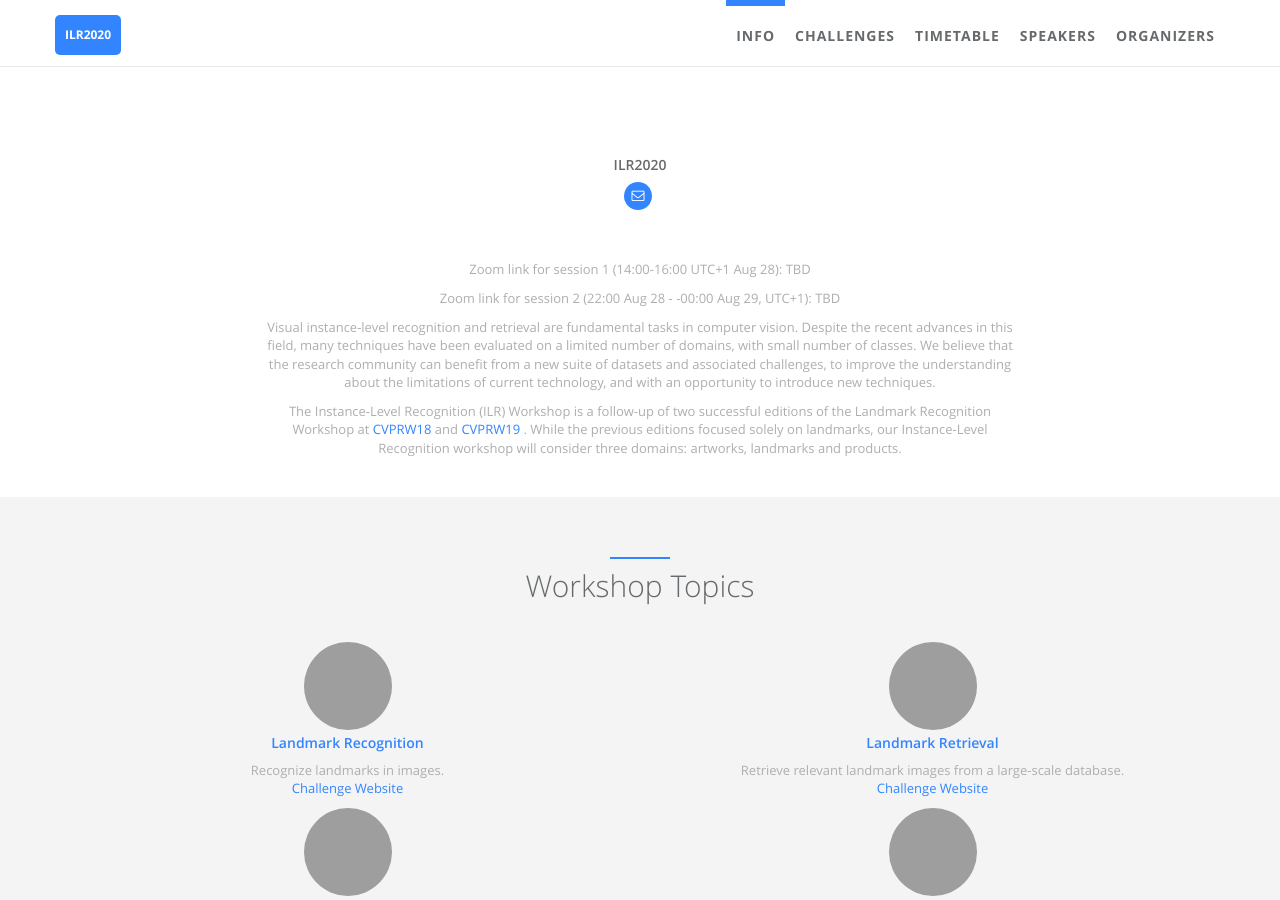
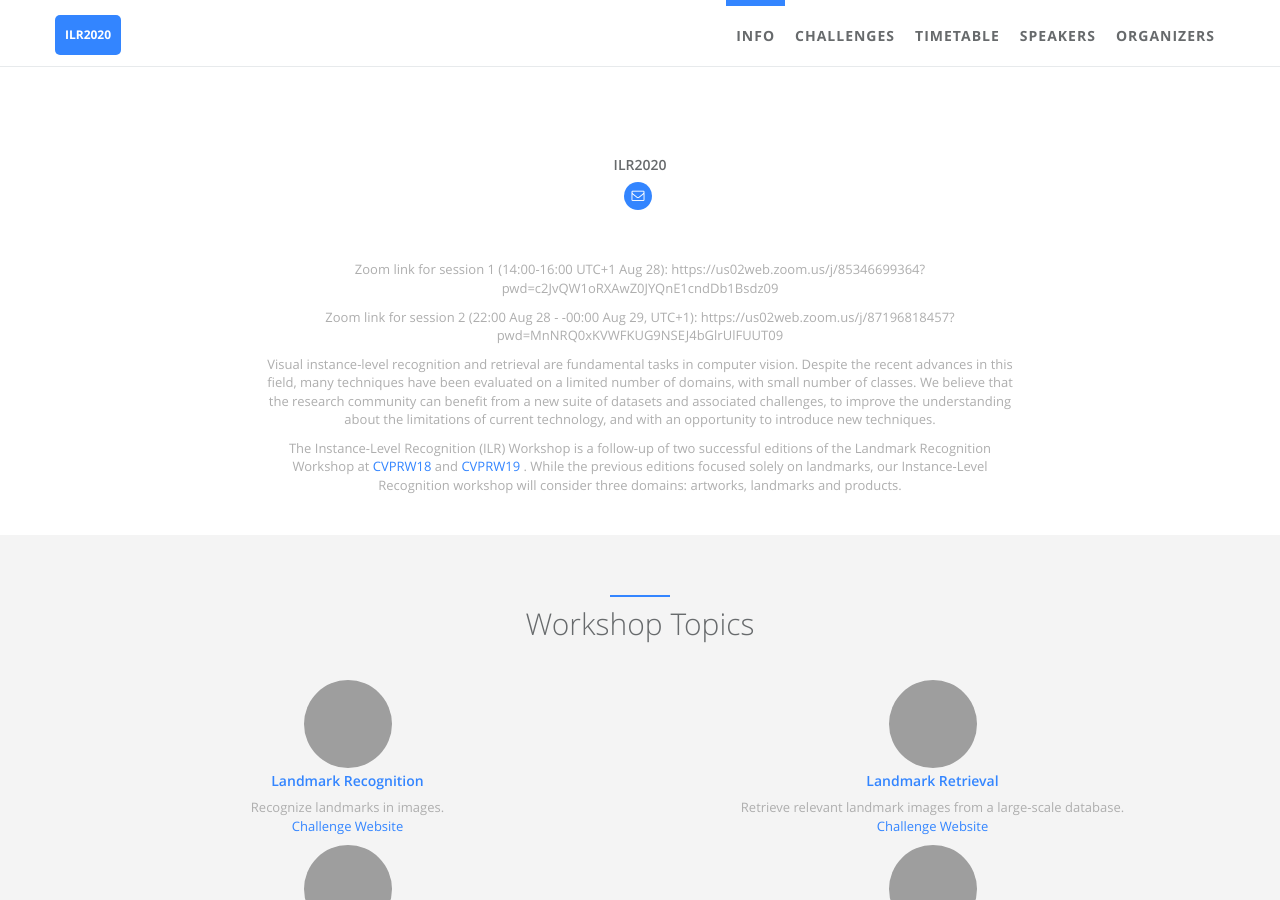
Before and after one commit to ilr-workshop/ECCVW2020, a Jekyll site: the page built from index.html, in a window 1280 px wide and 900 px high, scrolled down 573 px, cut to the strip 0-900 px from the top of the window. Built offline with Jekyll 4.4.1, drawn with Linux system fonts in a browser that asks for light colours; grey boxes are pictures that could not be loaded.

Commit message:
Adding Zoom links

```diff
--- a/_config.yml
+++ b/_config.yml
@@ -23,7 +23,7 @@ author:  # change following line to your infomation.
   #cv: http://cv.jarrekk.com  # An online CV can be printed as PDF, leave blank if you don't have now
   # skill icons are on avatar's left and right side. Reference urls are http://fontawesome.io/ and http://fizzed.com/oss/font-mfizz
   desc: >
-    <p>Zoom link for session 1 (14:00-16:00 UTC+1 Aug 28): TBD</p><p>Zoom link for session 2 (22:00 Aug 28 - -00:00 Aug 29, UTC+1): TBD</p><p>Visual instance-level recognition and retrieval are fundamental tasks in computer vision. Despite the recent advances in this field, many techniques have been evaluated on a limited number of domains, with small number of classes. We believe that the research community can benefit from a new suite of datasets and associated challenges, to improve the understanding about the limitations of current technology, and with an opportunity to introduce new techniques. </p><p>The Instance-Level Recognition (ILR) Workshop is a follow-up of two successful editions of the Landmark Recognition Workshop at <a href="https://landmarksworkshop.github.io/CVPRW2018" target="_blank"><span class="navy"> CVPRW18 </span></a> and  <a href="https://landmarksworkshop.github.io/CVPRW2019" target="_blank"><span class="navy"> CVPRW19 </span></a> . While the previous editions focused solely on landmarks, our Instance-Level Recognition workshop will consider three domains: artworks, landmarks and products.</p>
+    <p>Zoom link for session 1 (14:00-16:00 UTC+1 Aug 28): https://us02web.zoom.us/j/85346699364?pwd=c2JvQW1oRXAwZ0JYQnE1cndDb1Bsdz09</p><p>Zoom link for session 2 (22:00 Aug 28 - -00:00 Aug 29, UTC+1): https://us02web.zoom.us/j/87196818457?pwd=MnNRQ0xKVWFKUG9NSEJ4bGlrUlFUUT09</p><p>Visual instance-level recognition and retrieval are fundamental tasks in computer vision. Despite the recent advances in this field, many techniques have been evaluated on a limited number of domains, with small number of classes. We believe that the research community can benefit from a new suite of datasets and associated challenges, to improve the understanding about the limitations of current technology, and with an opportunity to introduce new techniques. </p><p>The Instance-Level Recognition (ILR) Workshop is a follow-up of two successful editions of the Landmark Recognition Workshop at <a href="https://landmarksworkshop.github.io/CVPRW2018" target="_blank"><span class="navy"> CVPRW18 </span></a> and  <a href="https://landmarksworkshop.github.io/CVPRW2019" target="_blank"><span class="navy"> CVPRW19 </span></a> . While the previous editions focused solely on landmarks, our Instance-Level Recognition workshop will consider three domains: artworks, landmarks and products.</p>
 # comment
   disqus:  # if you wanna comment feature, go to https://disqus.com/ to get your configuration; if not, comment following two lines.
   name: ILR2020
```
